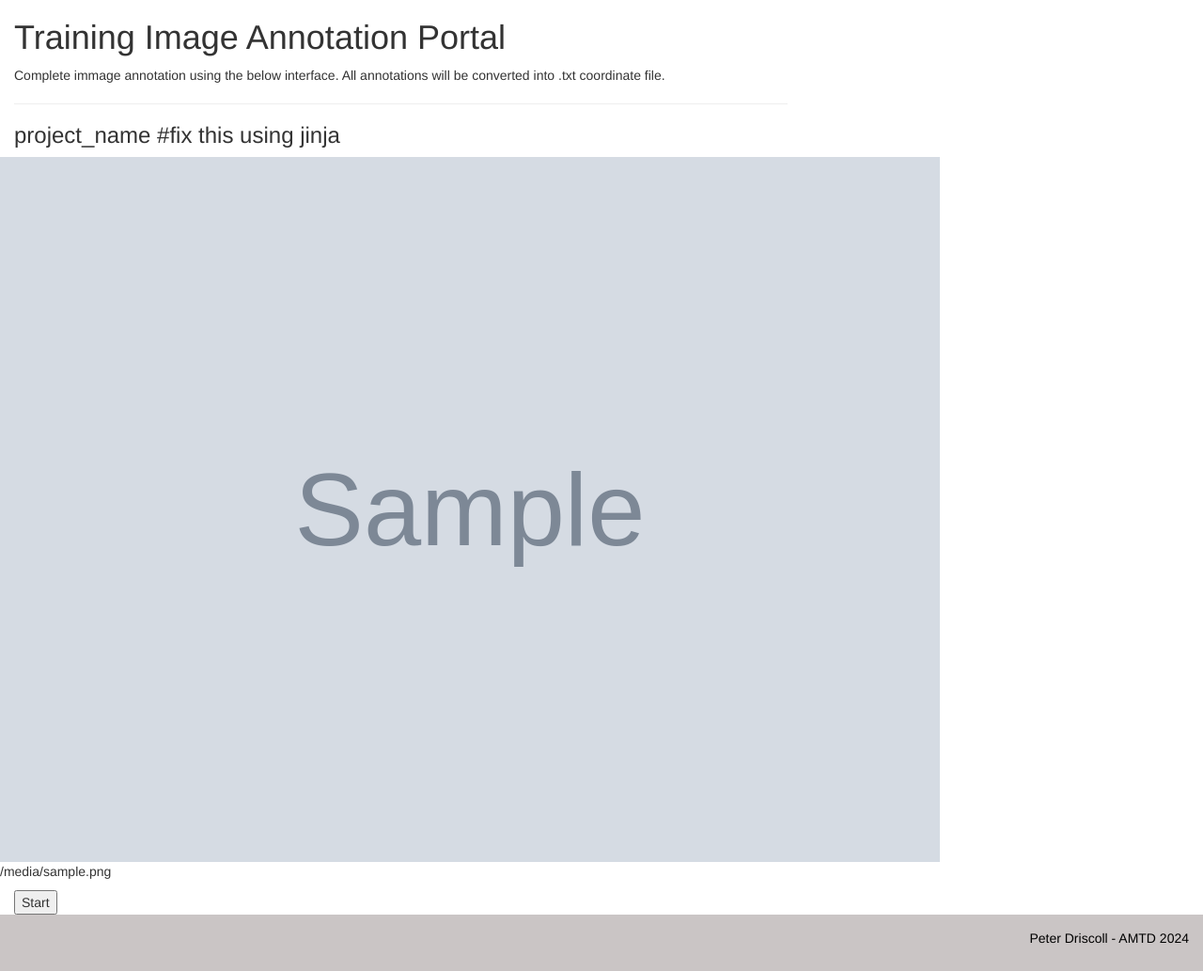
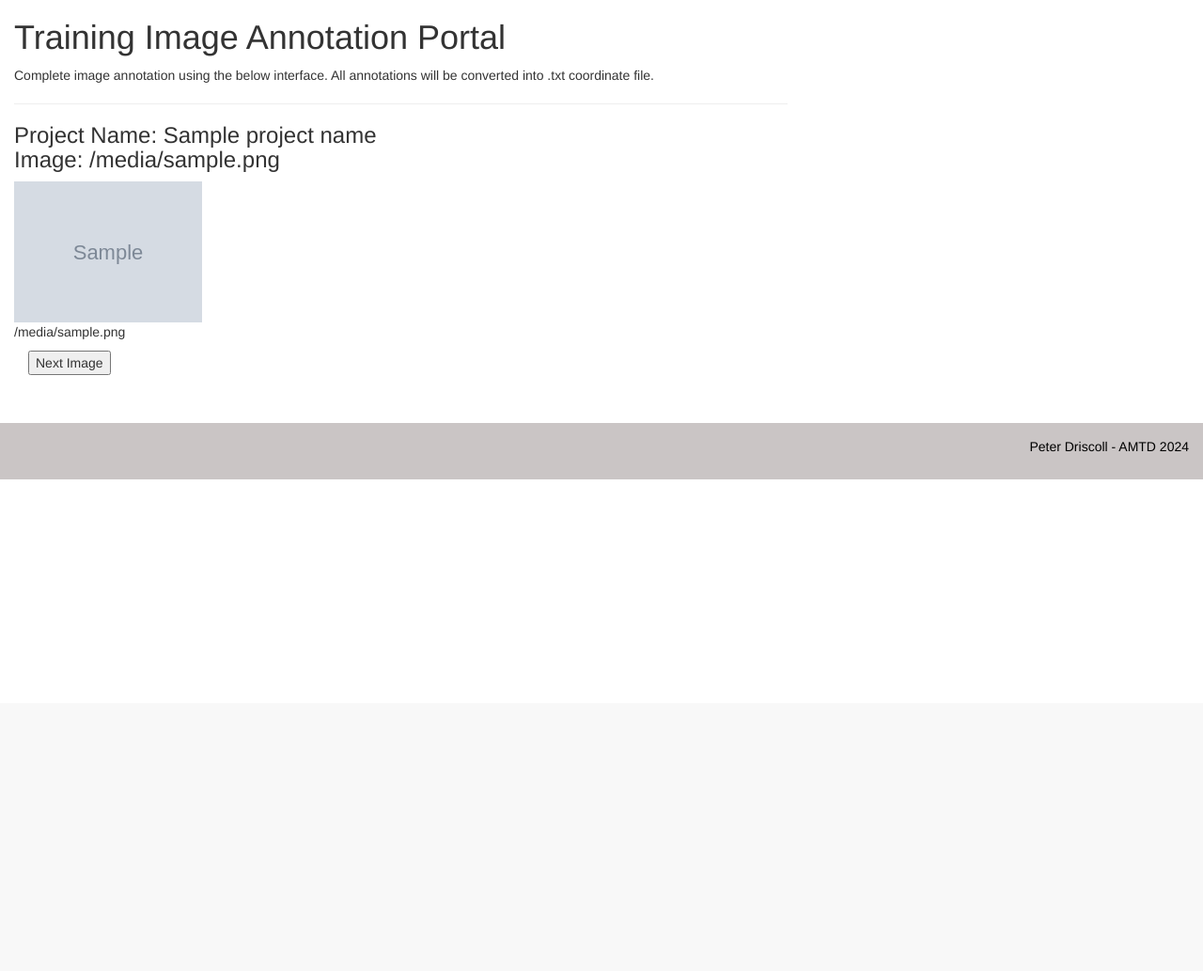
Before and after one commit to PeterDCodes/vision-model-app, a Flask app: template src/templates/annotate.html in a window 1280 px wide. Shown: the part 52-1085 px from the top of the page at 94% size. After the commit the page ends 562 px from the top, so only its background shows below. Run offline with Flask 3, Linux system fonts and the light colour scheme; the template is opened without the code that fills it: most values are stand-ins (such as "Sample title", 1, 10 or a date in 2020); grey boxes marked "Sample" are stand-in pictures; some libraries are stand-ins or nearby versions.

Commit message:
updated image display feature to be sorted with helper func.

```diff
--- a/src/app.py
+++ b/src/app.py
@@ -2,6 +2,7 @@ from flask import Flask, request, redirect, render_template, session, send_from_
 from config_files import config_files
 import os
 from video_parse import video_parse
+from image_dir_sort import image_dir_sort
 
 
 #video parse is an imported function. I need to figure out how I can get vid from user and parse into folders.
@@ -51,6 +52,8 @@ def submit_project():
         #need to put in the video path
         video_parse(video_file_name, image_path, rate)
 
+        #set 0 image to display as first image in directory
+        session['image_number'] = 0
 
         #need to add a FileExistsError so two project of the same name cant be submitted
         return redirect("/annotate")
@@ -62,9 +65,11 @@ def submit_project():
 @app.route("/annotate")
 def view_images():
         image_path = session['image_path']
-        images = os.listdir(image_path)
+        images = image_dir_sort((os.listdir(image_path))) #sorted retrun values of directory in sorted order from helper function.
 
-        return render_template("annotate.html", image=images[session['image_number']], project_name = session['project_name'])
+        current_image = session['image_number']
+
+        return render_template("annotate.html", image=images[current_image], project_name = session['project_name'])
 
 
 @app.route('/<project_name>/dataset/images/train/<filename>')
@@ -75,5 +80,5 @@ def serve_image(project_name, filename):
 @app.route('/next-image')
 def next_image():
      #moves image to be displayed in annotate up one image in directory
-     session['image_number'] =+ 1
+     session['image_number'] += 1
      return redirect("/annotate")
--- a/src/templates/annotate.html
+++ b/src/templates/annotate.html
@@ -6,20 +6,18 @@
   <div class="row content">
     <div class="col-sm-8 text-left">
       <h1>Training Image Annotation Portal</h1>
-      <p>Complete immage annotation using the below interface. All annotations will be converted into .txt coordinate file.</p>
+      <p>Complete image annotation using the below interface. All annotations will be converted into .txt coordinate file.</p>
       <hr>
-      <h3> project_name #fix this using jinja </h3>
-      <div>
-        <form action="/">
+      <h3> Project Name: {{ project_name }}  <br> Image: {{ image }}</h3>
+      <div class="container-fluid">
+        <form action="/next-image">
               <section class="row">
-                {% for image in images %}
-                <div>
-                  <img src="{{ '/' + project_name + '/dataset/images/train/' + image }}" alt="{{ image }}" style="width:1000px;height:1000;">
+                <div column>
+                  <img class="img-responsive" src="{{ '/' + project_name + '/dataset/images/train/' + image }}" alt="{{ image }}" style="width:200px;height:200;">
                   <p>{{ image }}</p>
                 </div>
-                {% endfor %}
               </section>
-            <input type="submit" value="Start">
+            <input type="submit" value="Next Image">
           </form>
       </div>
     </div>
--- a/src/video_parse.py
+++ b/src/video_parse.py
@@ -36,6 +36,8 @@ def video_parse(video_file, save_path, rate):
             save_file = (save_path + "/" + filename + ".jpg")
             cv2.imwrite(save_file, frame)
             frame_name+=1
+
+
         else:
             frame_count+=1
 
```
Also changed, not shown: src/image_dir_sort.py (added, +22 -0 lines).
